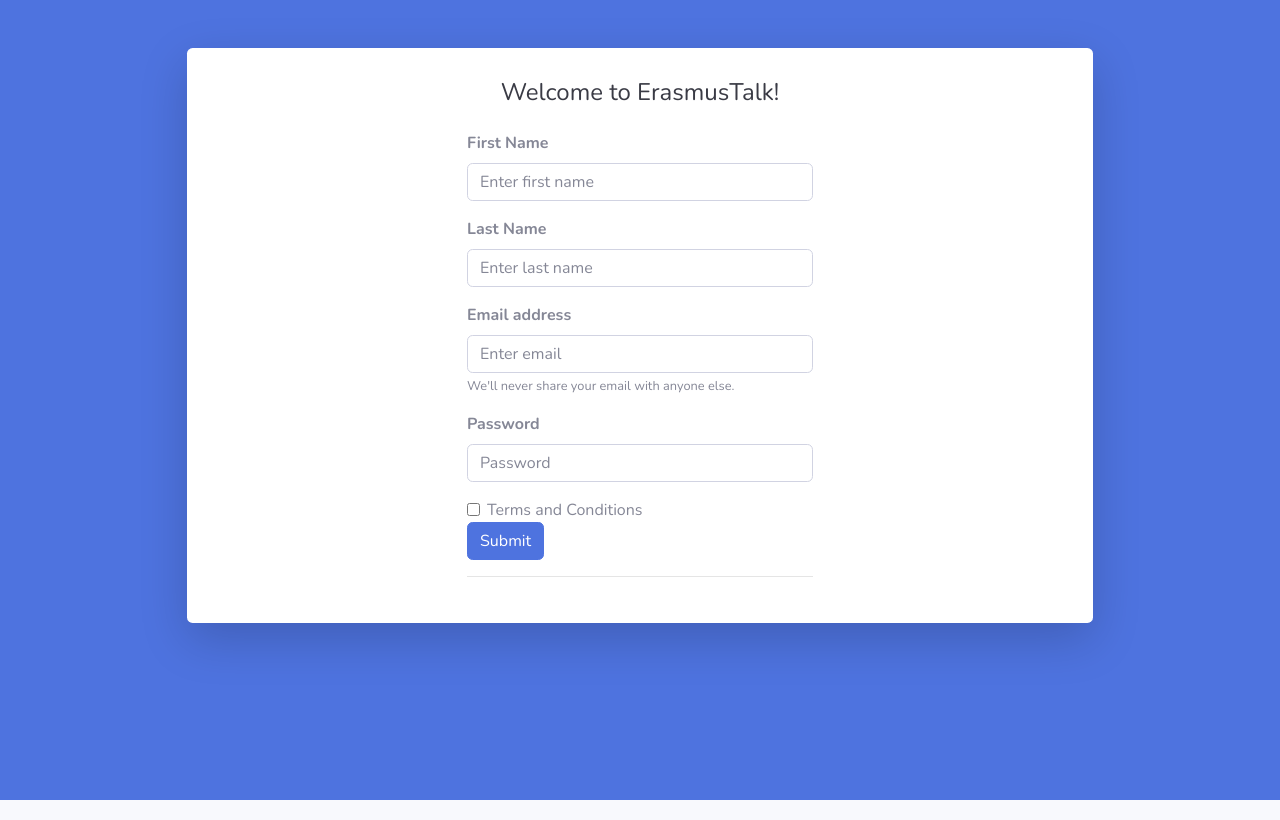
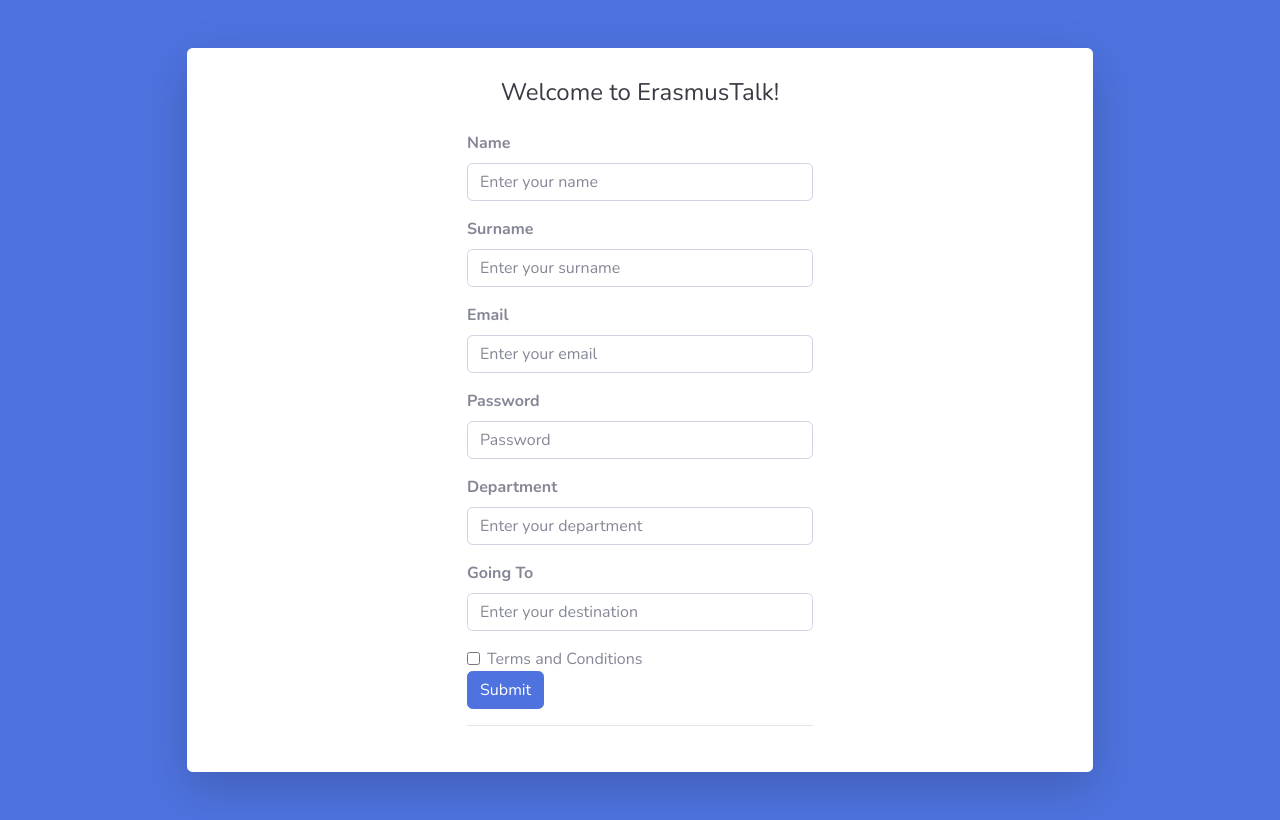
Before and after one commit to GorkemOrhan/Erasmus-Talk, a Flask app: page /signup in a window 1280 px wide. Run offline with Flask 3, Linux system fonts and the light colour scheme; some libraries are stand-ins or nearby versions.

Commit message:
signup page changed

```diff
--- a/start.py
+++ b/start.py
@@ -33,13 +33,22 @@
 def sign_up_page():
     if request.method == "POST":
         data = request.form.to_dict()
-        add_student_to_db(data)
-        return render_template("signedup.html", signedin=data)
+        print("Form Data Received:", data)  # Debugging line
+        signedin = add_student_to_db(data)
+        return redirect(url_for('signed_up_page', signedin=signedin))
     return render_template("account/signup.html")
 
 @app.route("/login")
 def login():
     return render_template("account/login.html")
+
+@app.route("/signedup")
+def signed_up_page():
+    signedin = request.args.get('signedin')
+    if not signedin:
+        # Handle the case where signedin is not available
+        return "Error: No user data available", 400
+    return render_template("signedup.html", signedin=signedin)
 
 ## LinkedIn Login Begin ##
 
--- a/templates/account/signup.html
+++ b/templates/account/signup.html
@@ -18,27 +18,34 @@
                                     <div class="text-center">
                                         <h1 class="h4 text-gray-900 mb-4">Welcome to ErasmusTalk!</h1>
                                     </div>
-                                    <form>
-                                        <div class ="form-group">
-                                            <label class ="fw-bold" for="exampleInputEmail1" style="font-weight: bold !important;">First Name</label>
-                                            <input type="text" class="form-control" id="name" placeholder="Enter first name">
-                                        </div>
-                                        <div class ="form-group">
-                                            <label class ="fw-bold" for="exampleInputEmail1" style="font-weight: bold !important;">Last Name</label>
-                                            <input type="text" class="form-control" id="name" placeholder="Enter last name">
+                                    <form method="POST" action="{{ url_for('sign_up_page') }}">
+                                        <div class="form-group">
+                                            <label for="name" class="fw-bold" style="font-weight: bold !important;">Name</label>
+                                            <input type="text" class="form-control" id="name" name="name" placeholder="Enter your name" required>
                                         </div>
                                         <div class="form-group">
-                                          <label class ="fw-bold" for="exampleInputEmail1" style="font-weight: bold !important;">Email address</label>
-                                          <input type="email" class="form-control" id="exampleInputEmail1" aria-describedby="emailHelp" placeholder="Enter email">
-                                          <small id="emailHelp" class="form-text text-muted">We'll never share your email with anyone else.</small>
+                                            <label for="surname" class="fw-bold" style="font-weight: bold !important;">Surname</label>
+                                            <input type="text" class="form-control" id="surname" name="surname" placeholder="Enter your surname" required>
+                                        </div>
+                                        <div class="form-group">
+                                            <label for="email" class="fw-bold" style="font-weight: bold !important;">Email</label>
+                                            <input type="email" class="form-control" id="email" name="email" placeholder="Enter your email" required>
                                         </div>
                                         <div class="form-group">
                                           <label class ="fw-bold" for="exampleInputPassword1" style="font-weight: bold !important;">Password</label>
                                           <input type="password" class="form-control" id="exampleInputPassword1" placeholder="Password">
                                         </div>
+                                        <div class="form-group">
+                                            <label for="department" class="fw-bold" style="font-weight: bold !important;">Department</label>
+                                            <input type="text" class="form-control" id="department" name="department" placeholder="Enter your department" required>
+                                        </div>
+                                        <div class="form-group">
+                                            <label for="going_to" class="fw-bold" style="font-weight: bold !important;">Going To</label>
+                                            <input type="text" class="form-control" id="going_to" name="going_to" placeholder="Enter your destination" required>
+                                        </div>
                                         <div class="form-check">
-                                          <input type="checkbox" class="form-check-input" id="exampleCheck1">
-                                          <label class="form-check-label" for="exampleCheck1">Terms and Conditions</label>
+                                            <input type="checkbox" class="form-check-input" id="exampleCheck1">
+                                            <label class="form-check-label" for="exampleCheck1">Terms and Conditions</label>
                                         </div>
                                         <button type="submit" class="btn btn-primary">Submit</button>
                                       </form>
--- a/templates/signedup.html
+++ b/templates/signedup.html
@@ -30,6 +30,11 @@
         <div class="mb-2">{{signedin['department']}}</div>
     </div>
     {%include "footer.html" %}
+    <script>
+        window.onload = function() {
+            alert('Signup Successful, please check your email and activate your account.');
+        };
+    </script>
 </body>
 
 </html>
```
